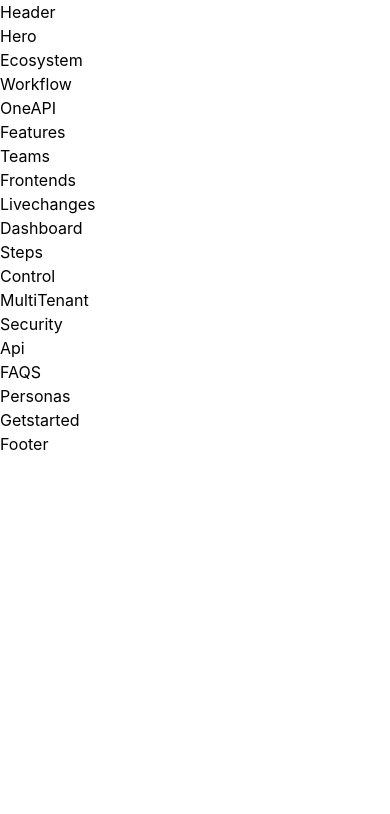
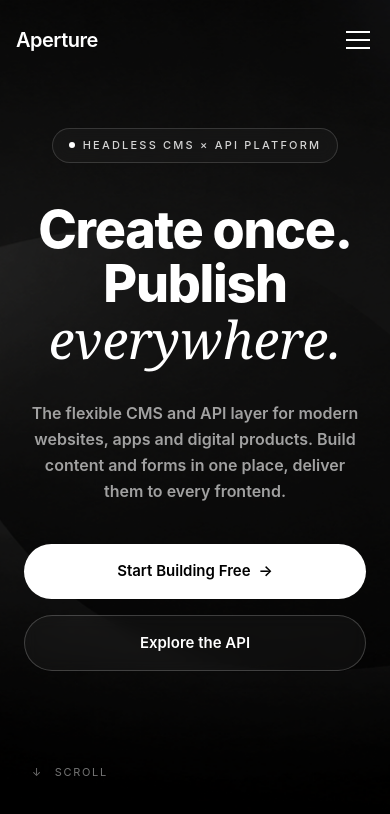
Before and after one commit to dhivakar07/cms-project, a React (Vite) app: page / in a window 390 px wide. Shown: the top 814 px of the page. Built offline with nearby package versions, Linux system fonts and the light colour scheme.

Commit message:
add header & hero section

```diff
--- a/src/components/Header.jsx
+++ b/src/components/Header.jsx
@@ -1,8 +1,98 @@
+import { useEffect, useState } from "react";
+
 function Header() {
+  const navLinks = ["Product", "Features", "API", "Developers", "Pricing"];
+  const [scrolled, setScrolled] = useState(false);
+  const [menuOpen, setMenuOpen] = useState(false);
+
+  useEffect(() => {
+    const handleScroll = () => {
+      setScrolled(window.scrollY > 30);
+    };
+    window.addEventListener("scroll", handleScroll);
+    return () => window.removeEventListener("scroll", handleScroll);
+  }, []);
+  useEffect(() => {
+    const handleResize = () => {
+      if (window.innerWidth >= 768) setMenuOpen(false);
+    };
+    window.addEventListener("resize", handleResize);
+    return () => window.removeEventListener("resize", handleResize);
+  }, []);
+
   return (
-    <>
-      <p>Header</p>
-    </>
+    <header
+      className={`fixed top-0 left-0 z-50 w-full transition-all duration-300 ${
+        scrolled || menuOpen
+          ? "bg-black/60 backdrop-blur-2xl border-b border-white/10"
+          : "bg-transparent"
+      }`}
+    >
+      <div className="mx-auto flex max-w-7xl items-center justify-between px-4 py-6 md:px-6">
+        <span className="text-xl font-semibold tracking-tight text-white">
+          Aperture
+        </span>
+        <nav className="hidden items-center gap-10 text-[15px] text-neutral-300 md:flex">
+          {navLinks.map((link) => (
+            <a
+              key={link}
+              href="#"
+              className="transition-colors hover:text-white"
+            >
+              {link}
+            </a>
+          ))}
+        </nav>
+        <button className="hidden rounded-full bg-white px-6 py-3 text-[15px] font-medium text-black transition-transform hover:scale-[1.03] md:block">
+          Start Building
+        </button>
+        <button
+          onClick={() => setMenuOpen((prev) => !prev)}
+          aria-label={menuOpen ? "Close menu" : "Open menu"}
+          aria-expanded={menuOpen}
+          className="relative flex h-8 w-8 items-center justify-center md:hidden"
+        >
+          <span
+            className={`absolute h-[1.5px] w-6 bg-white transition-all duration-300 ${
+              menuOpen ? "rotate-45" : "-translate-y-2"
+            }`}
+          />
+          <span
+            className={`absolute h-[1.5px] w-6 bg-white transition-all duration-300 ${
+              menuOpen ? "opacity-0" : "opacity-100"
+            }`}
+          />
+          <span
+            className={`absolute h-[1.5px] w-6 bg-white transition-all duration-300 ${
+              menuOpen ? "-rotate-45" : "translate-y-2"
+            }`}
+          />
+        </button>
+      </div>
+      {/* Mobile Menu */}
+      <div
+        className={`overflow-hidden transition-all duration-300 md:hidden ${
+          menuOpen ? "max-h-96 border-t border-white/10" : "max-h-0"
+        }`}
+      >
+        <nav className="flex flex-col gap-1 px-4 py-4">
+          {navLinks.map((link) => (
+            <a
+              key={link}
+              href="#"
+              onClick={() => setMenuOpen(false)}
+              className="rounded-lg px-3 py-3 text-[15px] text-neutral-300 transition-colors hover:bg-white/5 hover:text-white"
+            >
+              {link}
+            </a>
+          ))}
+          <button className="mt-3 w-full rounded-full bg-white px-6 py-3 text-[15px] font-medium text-black transition-transform hover:scale-[1.02]">
+            Start Building
+          </button>
+        </nav>
+      </div>
+    </header>
   );
 }
+
 export default Header;
--- a/src/components/Hero.jsx
+++ b/src/components/Hero.jsx
@@ -1,7 +1,51 @@
+import heroBg from "../assets/hero-bg.png";
 function Hero() {
   return (
     <>
-      <p>Hero</p>
+      <section
+        className="relative flex min-h-screen w-full flex-col items-center overflow-hidden bg-cover bg-center bg-no-repeat px-6 pt-32 pb-16 text-center md:pt-24"
+        style={{ backgroundImage: `url(${heroBg})` }}
+      >
+        <div className="absolute inset-0 index-z-0 bg-black/20" />
+        <div className="relative z-10 mx-auto flex w-full max-w-7xl flex-col items-center">
+          <div className="mb-10 inline-flex items-center gap-2 rounded-full border border-white/15 bg-white/[0.03] px-4 py-2 text-[11px] font-medium tracking-[0.2em] text-neutral-300 backdrop-blur-sm">
+            <span className="h-1.5 w-1.5 rounded-full bg-white" />
+            HEADLESS CMS &times; API PLATFORM
+          </div>
+          <h1 className="text-[52px] font-extrabold leading-[1.05] tracking-tight text-white sm:text-[64px] md:text-[76px] lg:text-[94px]">
+            Create once.
+            <br />
+            Publish{" "}
+            <span className="font-serif font-normal italic tracking-normal">
+              everywhere.
+            </span>
+          </h1>
+          <p className="mt-8 w-full max-w-2xl text-base font-semibold leading-relaxed text-neutral-400 sm:text-lg md:text-xl">
+            The flexible CMS and API layer for modern websites, apps and digital
+            products. Build content and forms in one place, deliver them to
+            every frontend.
+          </p>
+          <div className="mt-10 flex w-full flex-col gap-4 sm:w-auto sm:flex-row">
+            <button className="group inline-flex items-center justify-center gap-2 rounded-full bg-white px-7 py-4 text-[15px] font-semibold text-black transition-transform hover:scale-[1.02]">
+              Start Building Free
+              <span className="transition-transform group-hover:translate-x-1">
+                &rarr;
+              </span>
+            </button>
+            <button className="rounded-full border border-white/20 bg-white/[0.04] px-7 py-4 text-[15px] font-semibold text-white backdrop-blur-sm transition-colors hover:bg-white/[0.08]">
+              Explore the API
+            </button>
+          </div>
+        </div>
+        <div className="relative z-10 mx-auto mt-auto flex w-full max-w-7xl items-center justify-between px-2 pt-10 text-[11px] tracking-[0.15em] text-neutral-500">
+          <div className="flex items-center gap-3">
+            <span aria-hidden>&darr;</span>
+            <span>SCROLL</span>
+            <span className="hidden h-px w-40 bg-neutral-700 sm:block" />
+          </div>
+          <span className="hidden sm:block">API-FIRST &middot; NO SETUP</span>
+        </div>
+      </section>
     </>
   );
 }
--- a/src/index.css
+++ b/src/index.css
@@ -1 +1,7 @@
 @import "tailwindcss";
+html,
+body,
+#root {
+  min-height: 100%;
+  background: #000;
+}
```
Also changed, not shown: src/assets/hero-bg.png (added).
